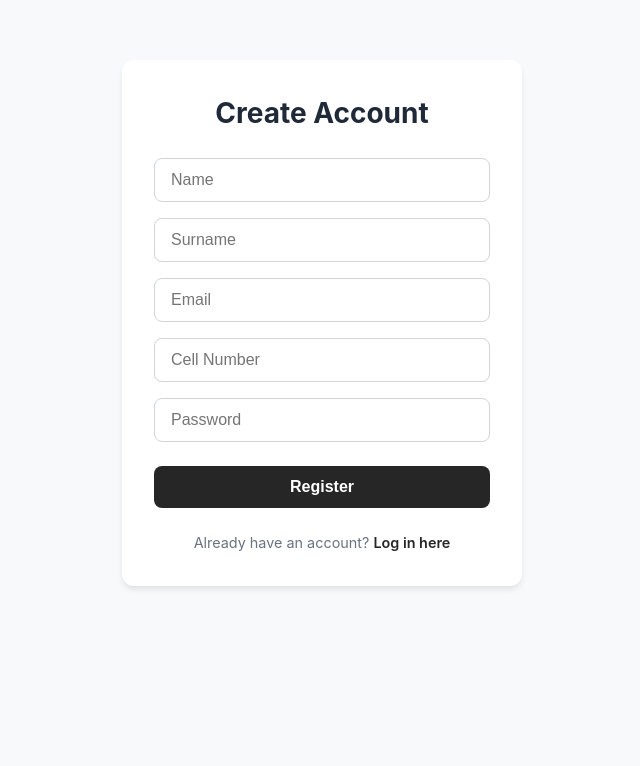
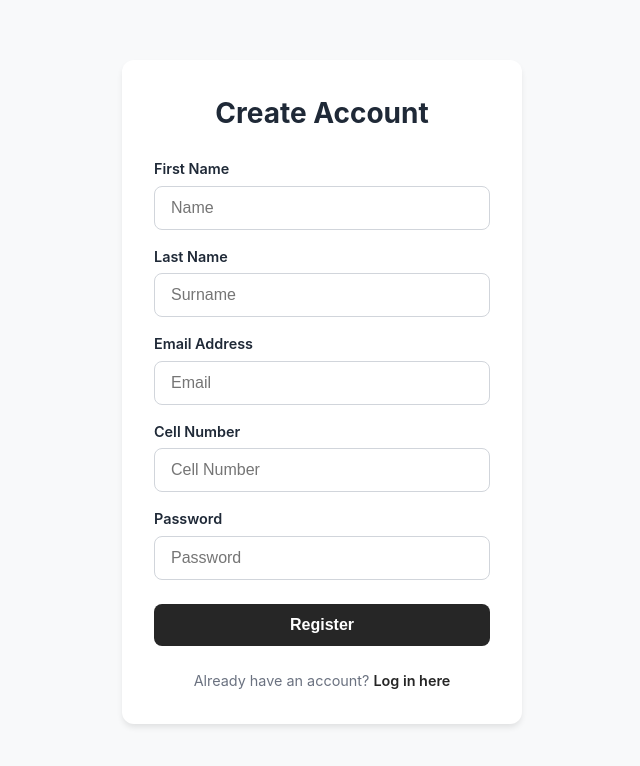
Before and after one commit to Omphile-coder/ShoppingList, a React (Vite) app: page /register in a window 1280 px wide. Shown: the top 766 px of the page, without its empty margins (318-958 px from the left). Built offline with nearby package versions, Linux system fonts and the light colour scheme; the HTML template or start-up script is replaced by a standard one.

Commit message:
Added labels to the registration  page

```diff
--- a/src/pages/RegisterPage.tsx
+++ b/src/pages/RegisterPage.tsx
@@ -38,7 +38,7 @@ export const RegisterPage = () => {
       const existingUser = await getUserByEmail(formData.email);
 
       if (existingUser) {
-        setError("An account with this enail alrady exists.");
+        setError("An account with this email already exists.");
         return;
       }
 
@@ -55,16 +55,19 @@ export const RegisterPage = () => {
       setError("Something went wrong during registration.");
     }
   };
+
   return (
     <main className="auth-container">
       <h1>Create Account</h1>
 
       {error && <p className="alert-error">{error}</p>}
-
       {success && <p className="alert-success">{success}</p>}
 
       <form onSubmit={handleSubmit} className="auth-form">
+        <div className="input-group">
+          <label htmlFor="name" className="input-label">First Name</label>
           <input
+            id="name"
             name="name"
             type="text"
             placeholder="Name"
@@ -72,7 +75,12 @@ export const RegisterPage = () => {
             onChange={handleChange}
             className="auth-input"
           />
+        </div>
+
+        <div className="input-group">
+          <label htmlFor="surname" className="input-label">Last Name</label>
           <input
+            id="surname"
             name="surname"
             type="text"
             placeholder="Surname"
@@ -80,7 +88,12 @@ export const RegisterPage = () => {
             onChange={handleChange}
             className="auth-input"
           />
+        </div>
+
+        <div className="input-group">
+          <label htmlFor="email" className="input-label">Email Address</label>
           <input
+            id="email"
             name="email"
             type="email"
             placeholder="Email"
@@ -88,7 +101,12 @@ export const RegisterPage = () => {
             onChange={handleChange}
             className="auth-input"
           />
+        </div>
+
+        <div className="input-group">
+          <label htmlFor="cellNumber" className="input-label">Cell Number</label>
           <input
+            id="cellNumber"
             name="cellNumber"
             type="tel"
             placeholder="Cell Number"
@@ -96,7 +114,12 @@ export const RegisterPage = () => {
             onChange={handleChange}
             className="auth-input"
           />
+        </div>
+
+        <div className="input-group">
+          <label htmlFor="password" className="input-label">Password</label>
           <input
+            id="password"
             name="password"
             type="password"
             placeholder="Password"
@@ -105,6 +128,7 @@ export const RegisterPage = () => {
             onChange={handleChange}
             className="auth-input"
           />
+        </div>
 
         <button type="submit" className="auth-button">
           Register
```
Lines whose indentation alone changed are shown as unchanged.
